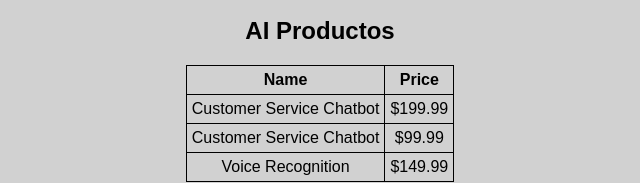
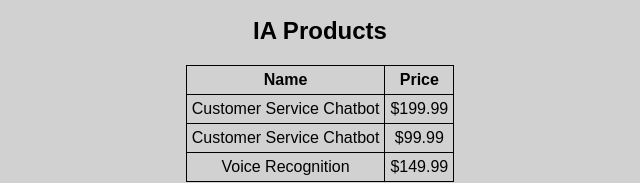
Before and after one commit to federicogvaldez/SPRINTFINAL-FedericoValdez, a plain HTML site: page index.html in a window 1280 px wide. Shown: the part 797-980 px from the top of the page, 320-960 px from the left. Drawn offline with Linux system fonts and the light colour scheme.

Commit message:
modif-title

```diff
--- a/index.html
+++ b/index.html
@@ -68,7 +68,7 @@
         </section>
 
         <section class="container-5">
-            <h2>AI Productos</h2>
+            <h2>IA Products</h2>
             <table>
                 <tr>
                     <th>Name</th>
```
